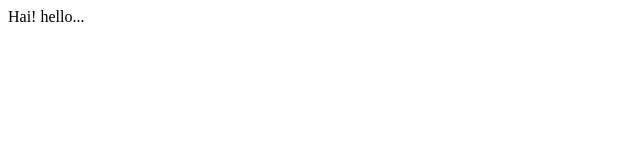
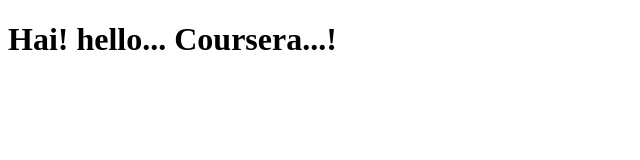
Before and after one commit to ranganath98/coursera-test, a plain HTML site: page site/index.html in a window 1280 px wide. Shown: the whole page, without its empty margins (0-640 px from the left). Drawn offline with Linux system fonts and the light colour scheme.

Commit message:
my first page modified

```diff
--- a/site/index.html
+++ b/site/index.html
@@ -4,6 +4,6 @@
 	<title>Courser</title>
 </head>
 <body>
-Hai! hello...
+<h1>Hai! hello... Coursera...!</h1>
 </body>
 </html>
```
